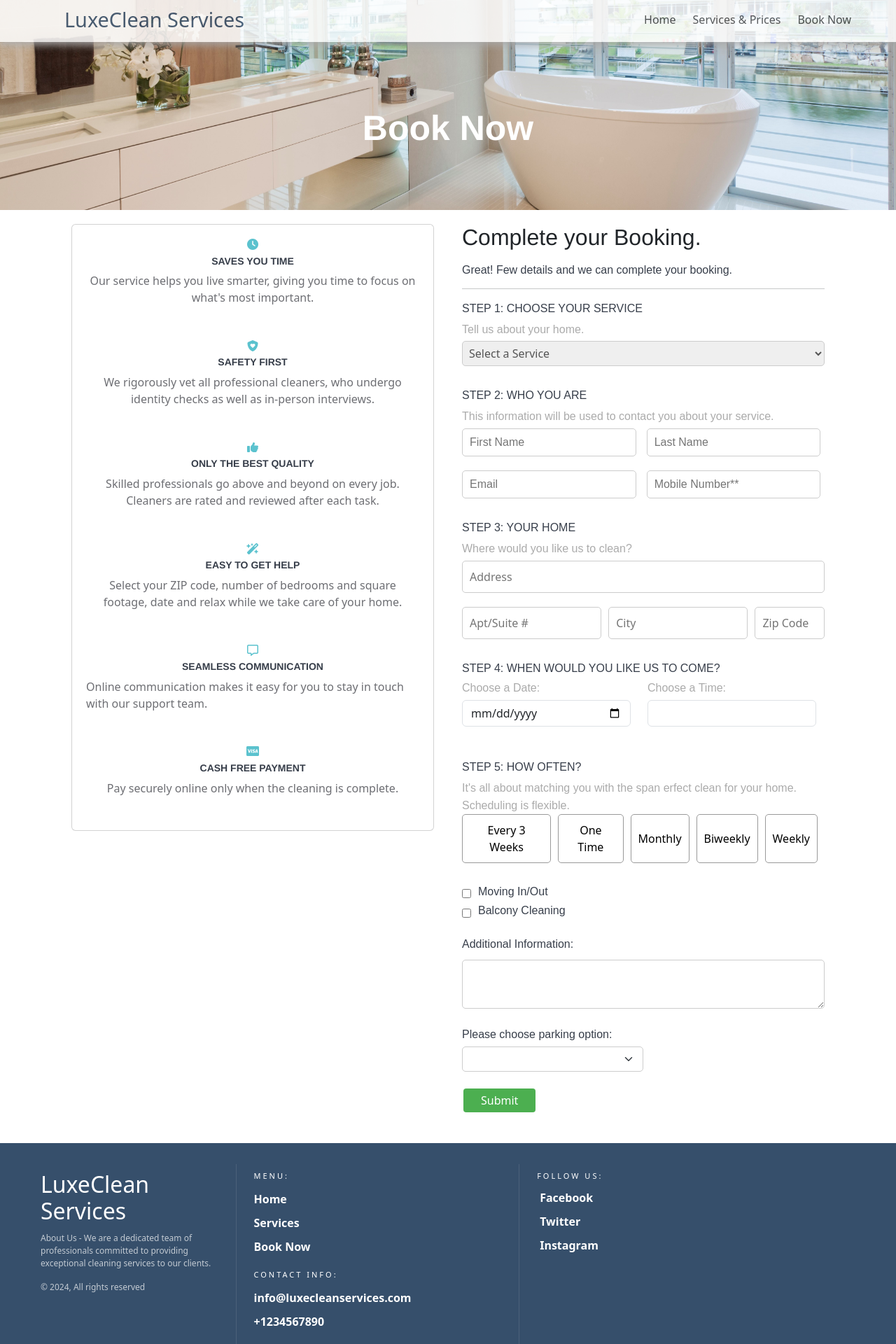
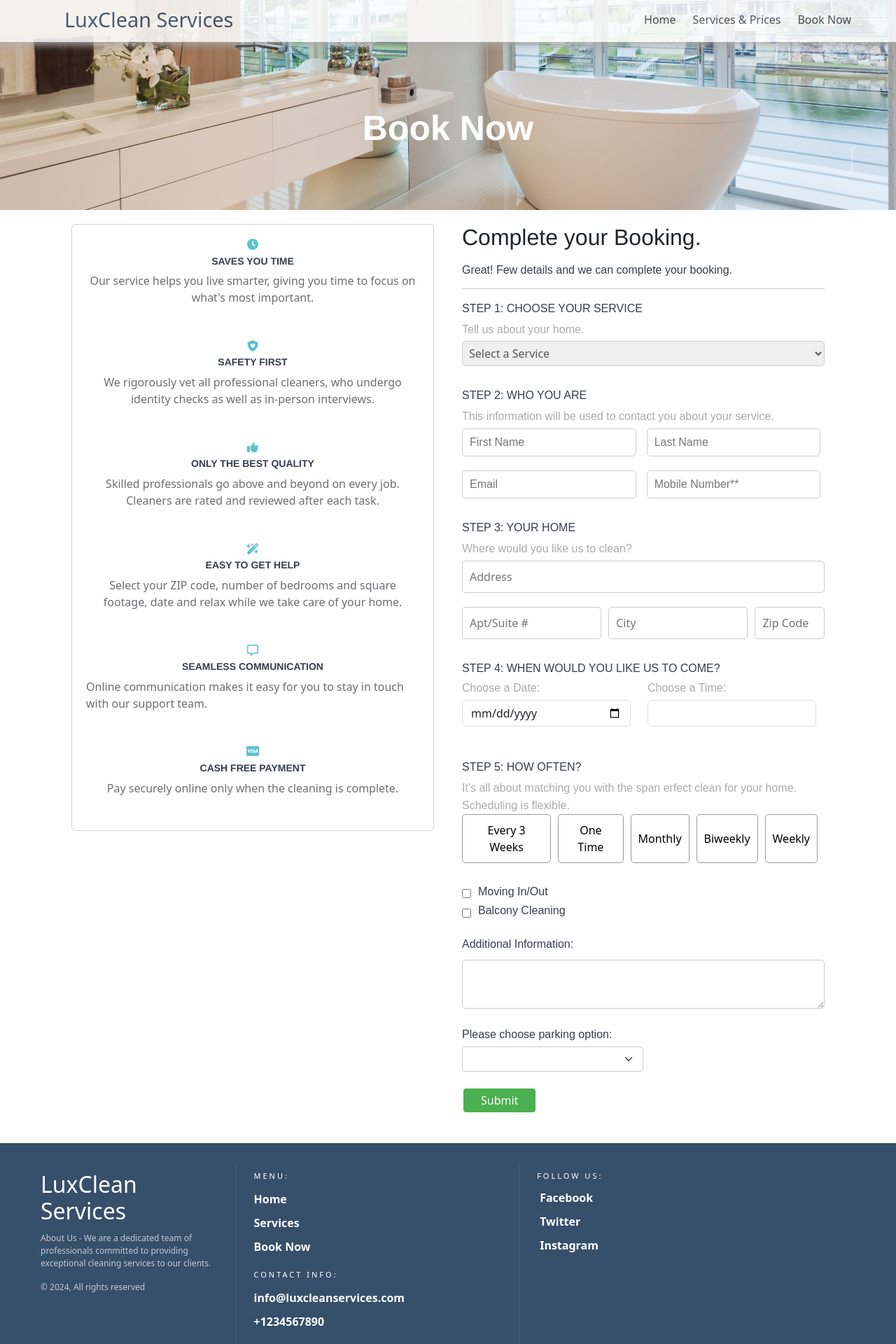
Before and after one commit to NGO-Website/luxclean, an Angular app: page /book-now in a window 1280 px wide. Shown: the top 1920 px of the page at 70% size. Built offline with nearby package versions, Linux system fonts and the light colour scheme.

Commit message:
style fix done

```diff
--- a/src/app/components/footer/footer.component.html
+++ b/src/app/components/footer/footer.component.html
@@ -1,7 +1,7 @@
 <footer class="footer-bs">
     <div class="row">
       <div class="col-md-3 footer-brand animated fadeInLeft">
-          <h2>LuxeClean Services</h2>
+          <h2>LuxClean Services</h2>
             <p>About Us - We are a dedicated team of professionals committed to providing exceptional cleaning services to our clients.</p>
             <p>© 2024, All rights reserved</p>
         </div>
@@ -17,7 +17,7 @@
           <div class="col-md-6">
                 <h4>Contact Info: </h4>
                 <ul class="list">
-                    <li>info@luxecleanservices.com</li>
+                    <li>info@luxcleanservices.com</li>
                     <li>+1234567890</li>
                 </ul>
             </div>
--- a/src/app/components/navbar/navbar.component.html
+++ b/src/app/components/navbar/navbar.component.html
@@ -5,6 +5,6 @@
           <li><a href="/service">Services & Prices</a></li>
           <li><a href="/book-now">Book Now</a></li>
       </ul>
-      <h5 class="logo">LuxeClean Services</h5>
+      <h5 class="logo">LuxClean Services</h5>
   </div>
 </nav>
--- a/src/index.html
+++ b/src/index.html
@@ -2,7 +2,7 @@
 <html lang="en">
   <head>
     <meta charset="utf-8" />
-    <title>LuxeClean Services</title>
+    <title>LuxClean Services</title>
     <base href="/" />
     <meta name="viewport" content="width=device-width, initial-scale=1" />
     <link rel="icon" type="image/x-icon" href="favicon.ico" />
```
